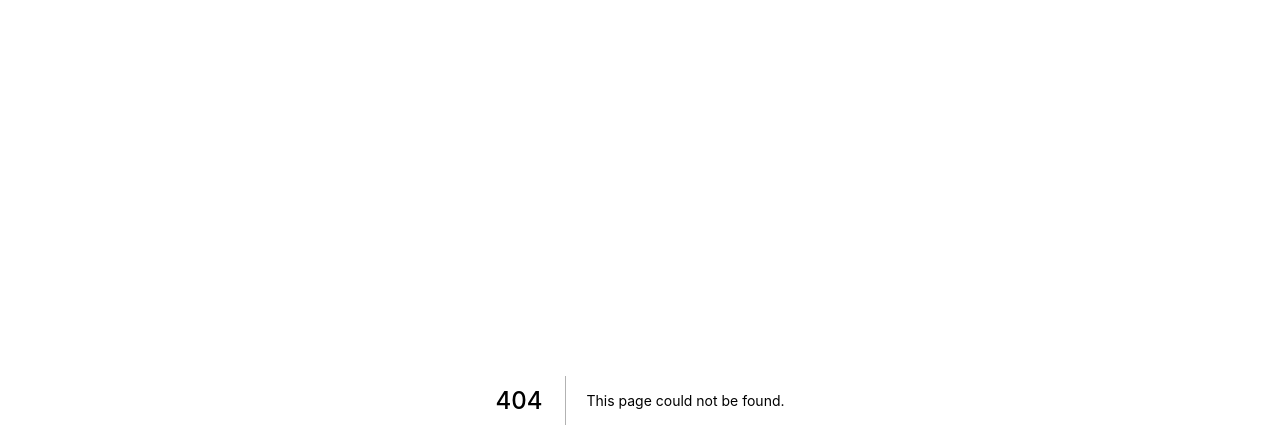
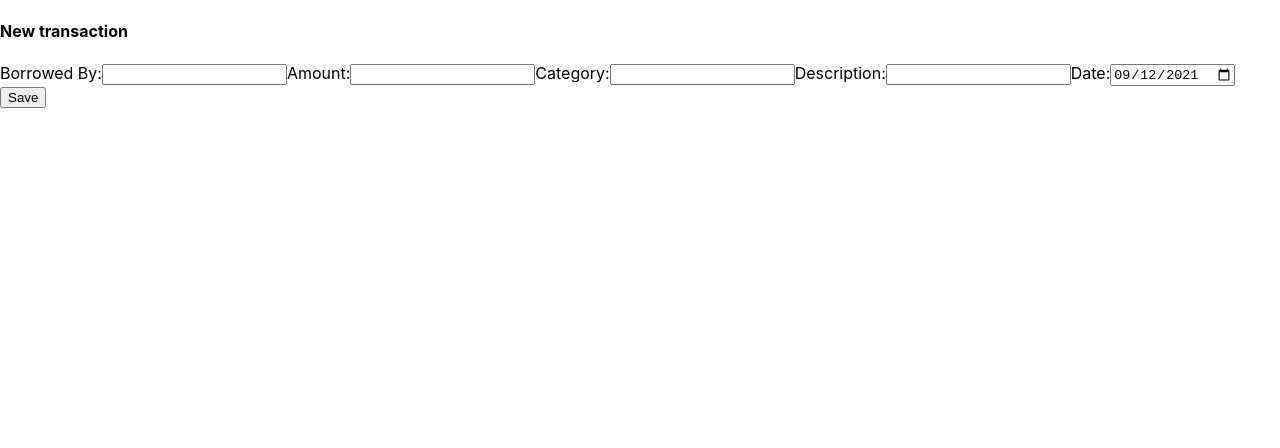
Before and after one commit to kaeruB/suzuchi-ginkou-client, a Next.js app: page /components/CreateOrUpdateTransactionForm in a window 1280 px wide. Before the commit this address had no page. Shown: the top 448 px of the page. Built offline with nearby package versions, Linux system fonts and the light colour scheme.

Commit message:
Add update functionality to transaction.

```diff
--- /dev/null
+++ b/pages/components/CreateOrUpdateTransactionForm.tsx
@@ -0,0 +1,123 @@
+import { SyntheticEvent, VFC } from 'react'
+import { getCurrentDate } from '../utils/functions'
+import {RequestType, TransactionDetails} from '../utils/types'
+
+export const CreateOrUpdateTransactionForm: VFC<{
+  requestMethod: string
+  defaultValues?: TransactionDetails
+  toggleUpdateMode?: () => void
+  fetchDashboardData: () => void
+}> = (props: {
+  requestMethod: string
+  defaultValues?: TransactionDetails
+  toggleUpdateMode?: () => void
+  fetchDashboardData: () => void
+}) => {
+  async function addTransaction(event: SyntheticEvent) {
+    event.preventDefault()
+    const eventTarget: EventTarget | any = event.target
+    const body = JSON.stringify({
+      amount: eventTarget.amount.value,
+      borrowedBy: eventTarget.borrowedBy.value,
+      category: eventTarget.category.value,
+      description: eventTarget.description.value,
+      date: eventTarget.date.value,
+    })
+
+    const requestPostfix = props.defaultValues
+      ? `/${props.defaultValues._id}`
+      : ''
+    const res = await fetch(
+      `http://localhost:3005/api/v1/transactions${requestPostfix}`,
+      {
+        method: props.requestMethod,
+        headers: {
+          'Content-Type': 'application/json',
+        },
+        body,
+      },
+    )
+
+    if (props.toggleUpdateMode) {
+      props.toggleUpdateMode()
+    }
+
+    const result = await res.json()
+    if (result) {
+      props.fetchDashboardData()
+    }
+  }
+
+  return (
+    <div
+      key={props.defaultValues ? props.defaultValues._id : 'transaction-input'}
+    >
+      <h4>New transaction {props.requestMethod} </h4>
+
+      <form onSubmit={addTransaction}>
+        <label htmlFor="borrowedBy">Borrowed By:</label>
+        <input
+          type="text"
+          id="borrowedBy"
+          autoComplete="borrowedBy"
+          name="borrowedBy"
+          required
+          defaultValue={
+            props.defaultValues ? props.defaultValues.borrowedBy : ''
+          }
+        />
+
+        <label htmlFor="amount">Amount:</label>
+        <input
+          type="number"
+          id="amount"
+          autoComplete="amount"
+          name="amount"
+          required
+          defaultValue={props.defaultValues ? props.defaultValues.amount : ''}
+        />
+
+        <label htmlFor="category">Category:</label>
+        <input
+          type="text"
+          id="category"
+          autoComplete="category"
+          name="category"
+          required
+          defaultValue={props.defaultValues ? props.defaultValues.category : ''}
+        />
+
+        <label htmlFor="description">Description:</label>
+        <input
+          type="text"
+          id="description"
+          autoComplete="description"
+          name="description"
+          required
+          defaultValue={
+            props.defaultValues ? props.defaultValues.description : ''
+          }
+        />
+
+        <label htmlFor="date">Date:</label>
+        <input
+          type="date"
+          id="date"
+          name="date"
+          defaultValue={
+            props.defaultValues ? props.defaultValues?.date : getCurrentDate()
+          }
+          autoComplete="date"
+        />
+
+        <button type="submit">
+          {props.requestMethod === RequestType.POST
+            ? 'Add Transaction'
+            : 'Save'}
+        </button>
+      </form>
+    </div>
+  )
+}
+
+export default CreateOrUpdateTransactionForm
--- a/pages/utils/types.tsx
+++ b/pages/utils/types.tsx
@@ -5,8 +5,9 @@ export type Transaction = {
 
 export type TransactionDetails = Transaction & {
   category: string
-  description: string | null,
-  date: string
+  description: string,
+  date: string,
+  _id?: string
 }
 
 export type BankState = {
@@ -18,3 +19,9 @@ export enum Currency {
   PLN = 'PLN',
   YEN = 'YEN',
 }
+
+export enum RequestType {
+  PATCH = 'PATCH',
+  POST = 'POST',
+  DELETE = 'DELETE',
+}
```
Also changed, not shown: pages/Dashboard.tsx (+55 -86 lines).
